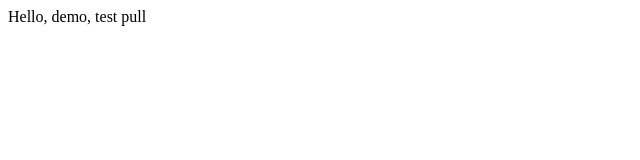
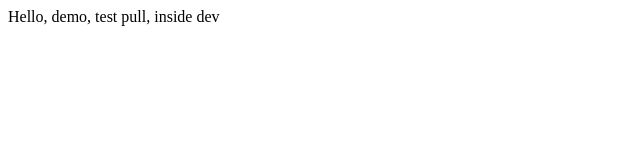
Before and after one commit to Redwhale325/demo-repo, a plain HTML site: page index.html in a window 1280 px wide. Shown: the full height of the page, 0-640 px from the left. Drawn offline with Linux system fonts and the light colour scheme.

Commit message:
dev commit

```diff
--- a/index.html
+++ b/index.html
@@ -1 +1 @@
-<div>Hello, demo, test pull</div>
+<div>Hello, demo, test pull, inside dev</div>
```
